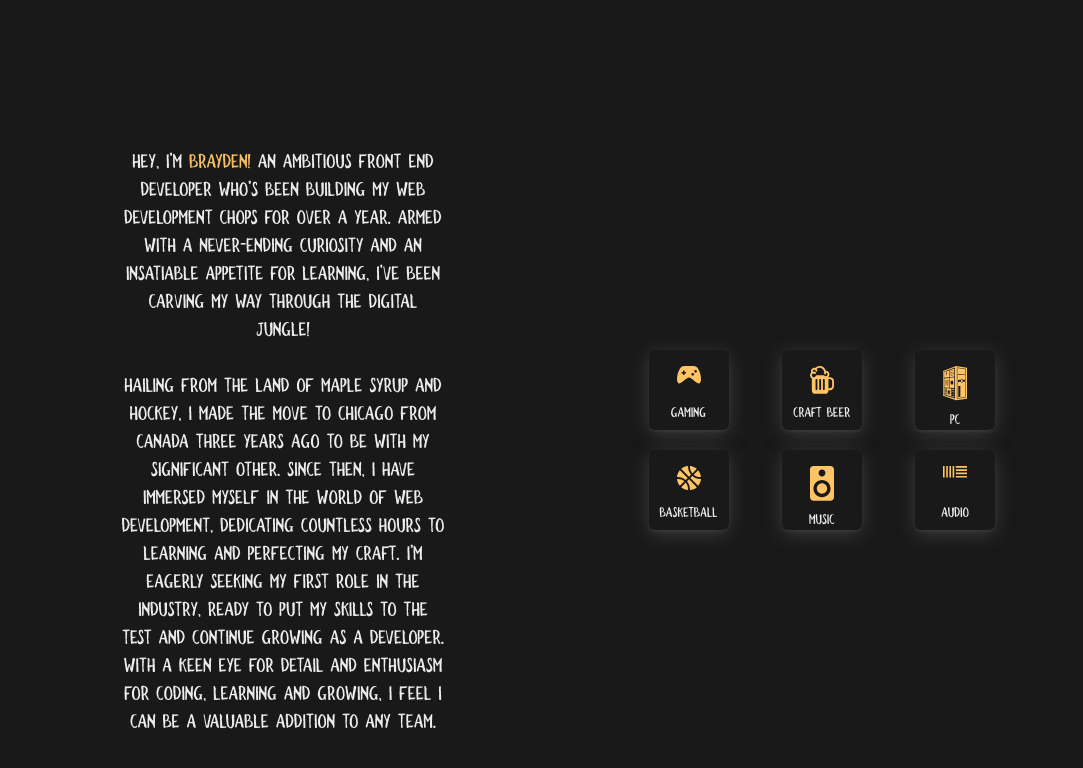
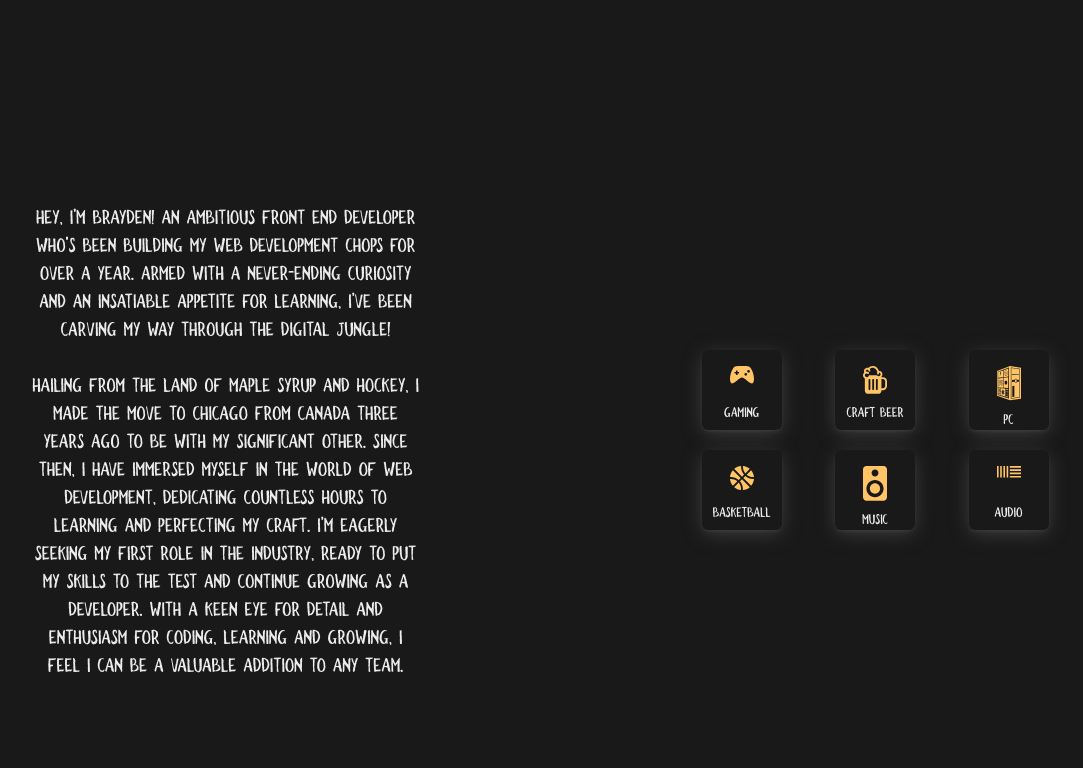
Before and after one commit to Be-Freezin/Brayden-Portfolio-Official, a React (Vite) app in the folder Brayden-Portfolio/: page / in a window 1280 px wide. Shown: the part 1152-1920 px from the top of the page, without its empty margins (90-1173 px from the left). Built offline with nearby package versions, Linux system fonts and the light colour scheme.

Commit message:
Netlify Final v6
Small Tweaks

```diff
--- a/Brayden-Portfolio/src/App.jsx
+++ b/Brayden-Portfolio/src/App.jsx
@@ -21,7 +21,7 @@ function App() {
         <header className="h-screen">
           <Header forwardedRef={childRef} />
         </header>
-        <section className="pt-48">
+        <section className="pt-48 ">
           <About />
         </section>
         <section className="pt-48">
--- a/Brayden-Portfolio/src/components/About/About.jsx
+++ b/Brayden-Portfolio/src/components/About/About.jsx
@@ -23,10 +23,12 @@ const About = () => {
       <h2 className="mx-auto font-handcraftChalk text-5xl text-skin-accent lg:mb-20 lg:text-8xl">
         Get to know me
       </h2>
-      <div className="mx-auto mt-16 lg:flex lg:w-5/6 lg:flex-row lg:items-center lg:justify-evenly ">
+      <div className="mx-auto mt-16 lg:flex lg:w-full lg:h-full lg:flex-row lg:items-center lg:justify-evenly ">
         <Aboutbio />
-        <div className="mx-auto  grid w-96  auto-cols-auto auto-rows-auto grid-cols-3  gap-y-5  gap-x-16 p-6">
+        <div className="lg:w-1/2 lg:h-full bg-skin-bg flex justify-center items-center">
+          <div className="mx-auto   grid w-96  auto-cols-auto auto-rows-auto grid-cols-3  gap-y-5   gap-x-16 p-6">
           {interestsElements}
+        </div>
         </div>
       </div>
     </div>
--- a/Brayden-Portfolio/src/components/About/Aboutbio.jsx
+++ b/Brayden-Portfolio/src/components/About/Aboutbio.jsx
@@ -2,16 +2,15 @@ import React from "react"
 
 const Aboutbio = () => {
   return (
-    <div className="mx-auto mb-10 w-full px-6 text-lg lg:mx-0 lg:mb-0 lg:w-1/2 lg:text-xl ">
-      <p className="mx-auto text-center  font-bitechalknormal text-skin-base lg:mx-auto lg:w-4/6 ">
-        Hey, I’m <span className="text-skin-accent">Brayden!</span> An ambitious
-        Front End Developer who's been building my web development chops for
-        over a year. Armed with a never-ending curiosity and an insatiable
-        appetite for learning, I’ve been carving my way through the digital
-        jungle!
+    <div className="border-b-6  lg:h-full flex flex-col justify-center mx-auto mb-10 w-full border-mainblack bg-skin-bg p-6 text-center font-bitechalknormal text-lg text-skin-base lg:mx-0 lg:mb-0 lg:w-1/2 lg:border-r-8  lg:border-b-0 lg:text-xl">
+      <p className="mx-auto  lg:mx-auto lg:w-4/6 ">
+        Hey, I’m <span className="">Brayden!</span> An ambitious Front End
+        Developer who's been building my web development chops for over a year.
+        Armed with a never-ending curiosity and an insatiable appetite for
+        learning, I’ve been carving my way through the digital jungle!
       </p>
       <br />
-      <p className="mx-auto text-center  font-bitechalknormal text-skin-base lg:mx-auto lg:w-4/6 ">
+      <p className="mx-auto  lg:mx-auto lg:w-4/6 ">
         Hailing from the land of maple syrup and hockey, I made the move to
         Chicago from Canada three years ago to be with my significant other.
         Since then, I have immersed myself in the world of web development,
--- a/Brayden-Portfolio/src/components/About/InterestsCards.jsx
+++ b/Brayden-Portfolio/src/components/About/InterestsCards.jsx
@@ -5,7 +5,7 @@ const InterestsCards = ({ cardtitle, item, maintitle, icon, index }) => {
 
   return (
     <div
-      className="relative flex h-20 w-20 flex-col items-center justify-center rounded-md p-2 font-bitechalknormal text-sm text-skin-base  shadow-0xl shadow-mutedglow "
+      className="relative flex h-20 w-20 flex-col items-center justify-center rounded-md p-2 bg-skin-bg font-bitechalknormal text-sm text-skin-base  shadow-0xl shadow-mutedglow "
       index={index}
       key="id"
       onMouseEnter={() => setIsShown(true)}
```
Also changed, not shown: 1 other file (tests, documents, lock files or other folders).
